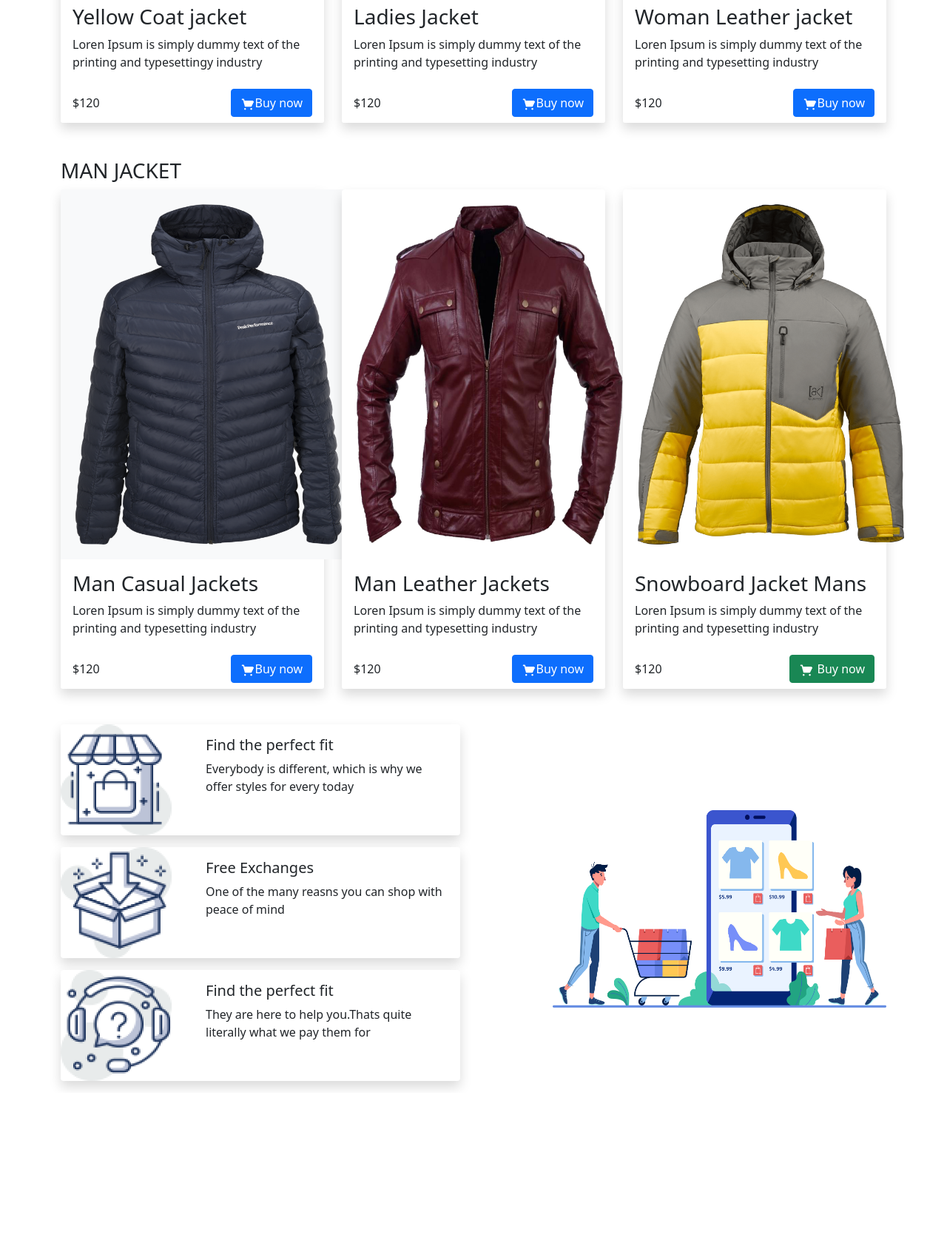
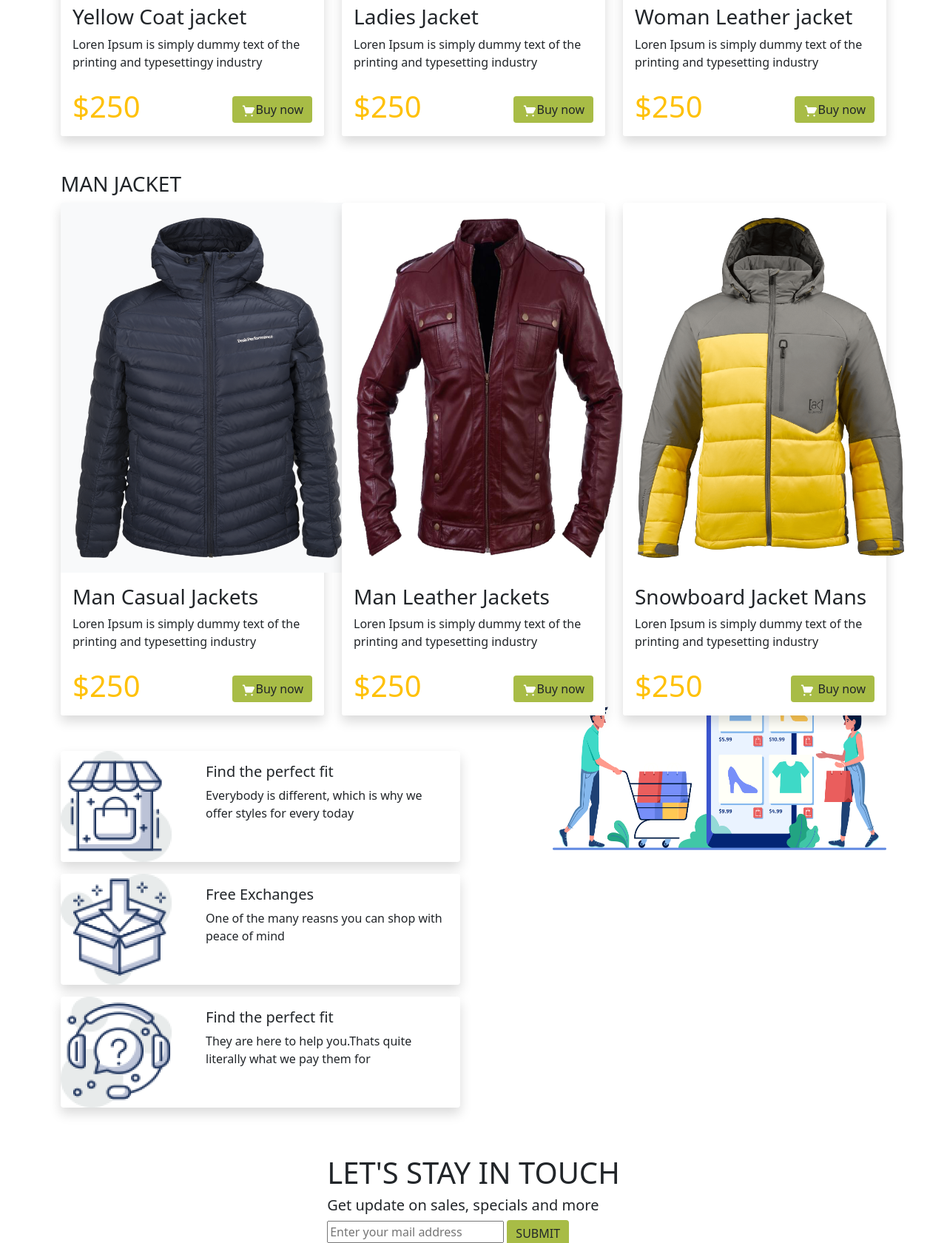
Before and after one commit to mdshahedarman/responsive-assignment, a plain HTML site: page index.html in a window 1280 px wide. Shown: the part 1120-2800 px from the top of the page at 74% size. Before the commit the page ends 2597 px from the top, so only its background shows below. Drawn offline with Linux system fonts and the light colour scheme.

Commit message:
all done ok

```diff
--- /dev/null
+++ b/css/style.css
@@ -0,0 +1,3 @@
+.btn{
+    background:rgb(168,188,70)
+}
--- a/index.html
+++ b/index.html
@@ -5,10 +5,11 @@
     <meta name="viewport" content="width=device-width, initial-scale=1.0">
     <title>Document</title>
     <link rel="stylesheet" href="css/bootstrap.min.css">
+    <link rel="stylesheet" href="css/style.css">
 </head>
 <body>
-    <header class="container">
-      <nav class="navbar navbar-expand-lg navbar-light bg-white">
+    <header class="container bg-light ">
+      <nav class="navbar navbar-expand-lg navbar-light ">
         <div class="container-fluid">
           <a class="navbar-brand"href="#">
             <img src="images/Logo, Icon/logo1.png" style="height:25px; width: 150px;">
@@ -40,12 +41,12 @@
               <div class="carousel-item active">
                <div class="row d-flex align-items-center">
                  <div class="col-md-7">
-                   <h1 style="font-size: 50px; color: brown;">BE THE PENGUINS</h1>
-                   <h1 style="font-size: 50px;">OF WINTER</h1>
+                   <h1 style="font-size: 50px; color: chocolate;">BE THE PENGUINS</h1>
+                   <h1 style="font-size: 50px; ">OF WINTER</h1>
                    <p style="font-size: 20px;">Loren Ipsum is simply dummy text of the printing </p>
                    <p style="font-size: 20px;"></p>and typesettingy industry</p>
 
-                   <a href="#" class="btn btn-primary">
+                   <a href="#" class="btn btn border-0">
                     <img src="images/Logo, Icon/shopping-cart 1.png" style="height: 20px;" alt="">
                     Buy now</a>
                  </div>
@@ -57,7 +58,7 @@
             </div>
           </div>
     </header>
-    <main class="container">
+    <main class="container ">
       <section class="mt-5">
         <h3>WOMAN JACKET</h3>
         <div class="row row-cols-1 row-cols-md-3 g-4">
@@ -69,8 +70,8 @@
                 <p class="card-text">Loren Ipsum is simply dummy text of the printing and typesettingy industry</p>
               </div>
               <div class="card-footer d-flex justify-content-between align-items-center border-0 bg-white">
-                <span class="text-h1">$120</span>
-                <a href="#" class="btn btn-primary"> <img src="images/Logo, Icon/shopping-cart 1.png" style="height: 20px;" alt="">Buy now</a>
+                <span class="text-h1 text-warning"><h1>$250</h1></span>
+                <a href="#" class="btn btn border-0"> <img src="images/Logo, Icon/shopping-cart 1.png" style="height: 20px;" alt="">Buy now</a>
               </div>
             </div>
           </div>
@@ -82,8 +83,8 @@
                 <p class="card-text">Loren Ipsum is simply dummy text of the printing and typesetting industry</p>
               </div>
               <div class="card-footer d-flex justify-content-between align-items-center border-0 bg-white">
-                <span class="text-h1">$120</span>
-                <a href="#" class="btn btn-primary"> <img src="images/Logo, Icon/shopping-cart 1.png" style="height: 20px;" alt="">Buy now</a>
+                <span class="text-h1 text-warning"><h1>$250</h1></span>
+                <a href="#" class="btn btn border-0"> <img src="images/Logo, Icon/shopping-cart 1.png" style="height: 20px;" alt="">Buy now</a>
               </div>
             </div>
           </div>
@@ -95,8 +96,8 @@
                 <p class="card-text">Loren Ipsum is simply dummy text of the printing and typesetting industry</p>
               </div>
               <div class="card-footer d-flex justify-content-between align-items-center border-0 bg-white">
-                <span class="text-h1">$120</span>
-                    <a href="#" class="btn btn-primary"> <img src="images/Logo, Icon/shopping-cart 1.png" style="height: 20px;" alt="">Buy now</a>
+                <span class="text-h1 text-warning"><h1>$250</h1></span>
+                    <a href="#" class="btn btn border-0"> <img src="images/Logo, Icon/shopping-cart 1.png" style="height: 20px;" alt="">Buy now</a>
                   </div>
                 </div>
               </div>
@@ -115,8 +116,8 @@
                 <p class="card-text">Loren Ipsum is simply dummy text of the printing and typesetting industry</p>
               </div>
               <div class="card-footer d-flex justify-content-between align-items-center border-0 bg-white">
-                <span class="text-h1">$120</span>
-                <a href="#" class="btn btn-primary"> <img src="images/Logo, Icon/shopping-cart 1.png" style="height: 20px;" alt="">Buy now</a>
+                <span class="text-h1 text-warning"><h1>$250</h1></span>
+                <a href="#" class="btn btn border-0"> <img src="images/Logo, Icon/shopping-cart 1.png" style="height: 20px;" alt="">Buy now</a>
               </div>
             </div>
           </div>
@@ -128,8 +129,8 @@
                 <p class="card-text">Loren Ipsum is simply dummy text of the printing and typesetting industry</p>
               </div>
               <div class="card-footer d-flex justify-content-between align-items-center border-0 bg-white">
-                <span class="text-h1">$120</span>
-                <a href="#" class="btn btn-primary"> <img src="images/Logo, Icon/shopping-cart 1.png" style="height: 20px;" alt="">Buy now</a>
+                <span class="text-h1 text-warning"><h1>$250</h1></span>
+                <a href="#" class="btn btn border-0" > <img src="images/Logo, Icon/shopping-cart 1.png" style="height: 20px;" alt="">Buy now</a>
               </div>
             </div>
           </div>
@@ -141,8 +142,8 @@
                 <p class="card-text">Loren Ipsum is simply dummy text of the printing and typesetting industry</p>
               </div>
               <div class="card-footer d-flex justify-content-between align-items-center border-0 bg-white">
-                <span class="text-h1">$120</span>
-                <a href="#" class="btn btn-success ">
+                <span class="text-h1 text-warning"><h1>$250</h1></span>
+                <a href="#" class="btn btn border-0">
                   <img src="images/Logo, Icon/shopping-cart 1.png" style="height: 20px;" alt="">
                   Buy now</a>
               </div>
@@ -200,12 +201,27 @@
             </div>
 
           </div>
-          <div class="col-md-5 d-flex align-items-center">
+          <div style="height: 00px;" class="col-md-5 d-flex align-items-center">
             <img src="images/Logo, Icon/side.png" class="d-block w-100" alt="...">
           </div>
         </div>
       </section>
+      <section class=" d-flex justify-content-center mt-5">
+       <div>
+        <h1>LET'S STAY IN TOUCH</h1>
+        <h5>Get update on sales, specials and more</h5>
+        <input type="text" placeholder="Enter your mail address">
+        <button class="btn btn border-0">SUBMIT</button>
+       </div>
+      </section>
+      <section class="mt-5">
+        <footer>
+          <p class="text-center"> © M.s.ARMAN 2021, all rights reserved.</p>
+        </footer>
+
+      </section>
     </main>
+
     <script src="js/bootstrap.min.js"></script>
 </body>
 </html>
```
